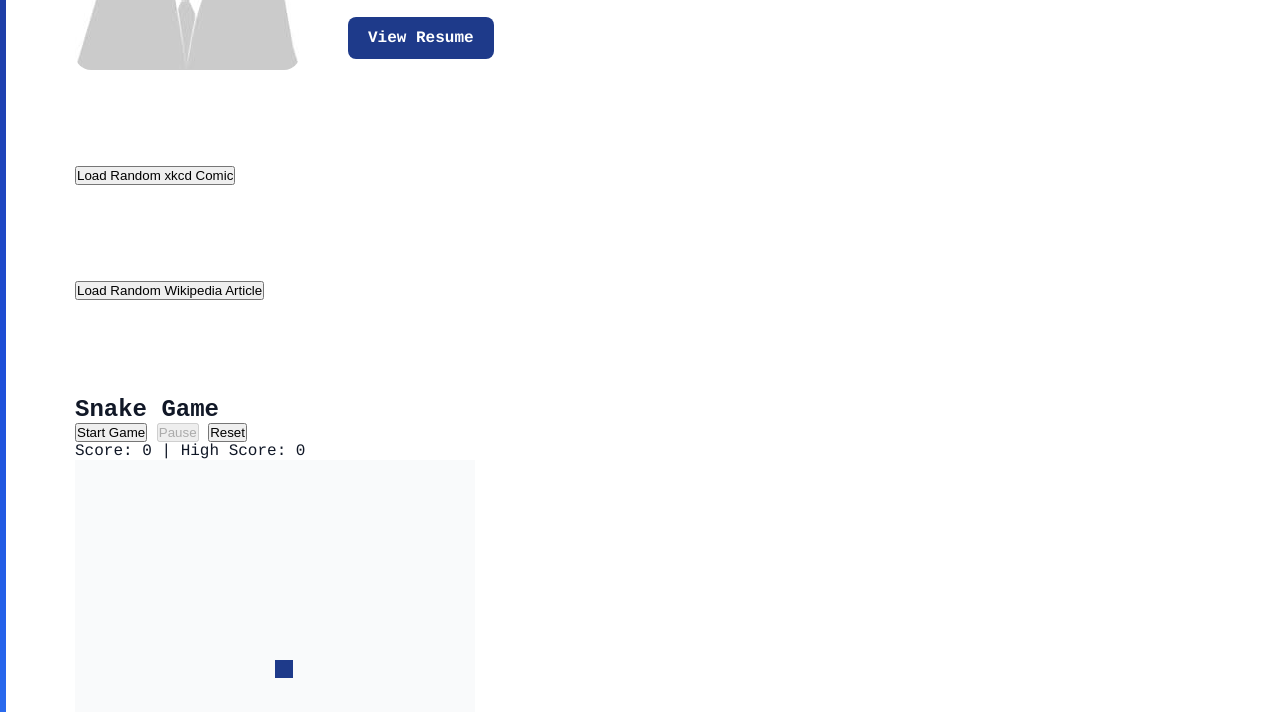
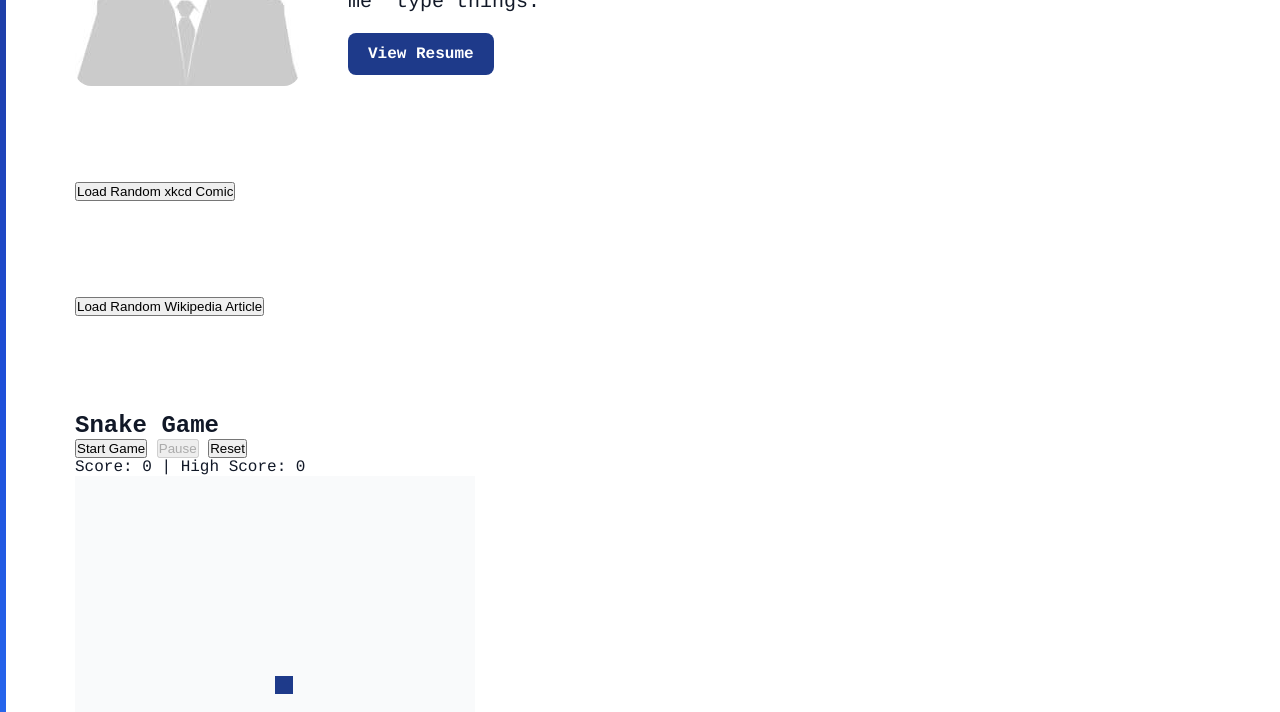
Before and after one commit to lucasLang0/lucasLang0.github.io, a plain HTML site: page index.html in a window 1280 px wide. Shown: the part 237-949 px from the top of the page. Drawn offline with Linux system fonts and the light colour scheme.

Commit message:
gradient, button animations, fix

```diff
--- a/style.css
+++ b/style.css
@@ -48,15 +48,18 @@
 html {
     font-family: Courier;
     color: var(--text);
+    /* margin: 0;
+    padding: 0; */
 }
 
 /* body {
-    padding: lem;
+    padding: 1em;
     background-color: var(--background)
 } */
 
 body {
-    padding: lem;
+    margin: 0;
+    padding: 1em;
     background-color: var(--background);
     border-left: 6px solid;
     border-image: linear-gradient(to bottom,
```
